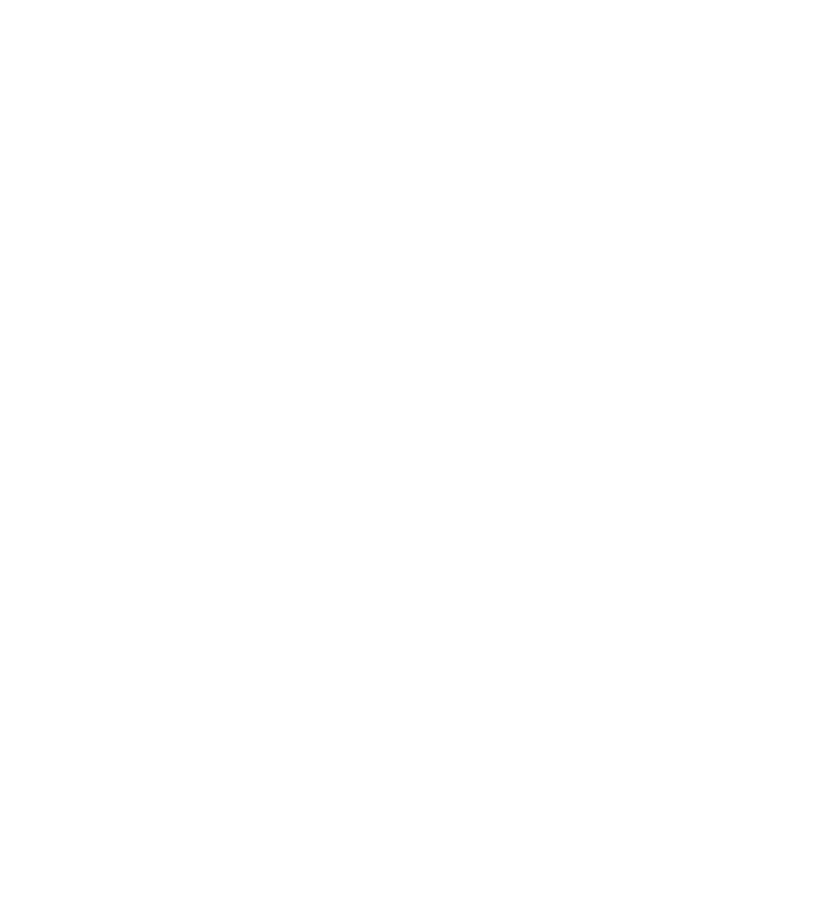
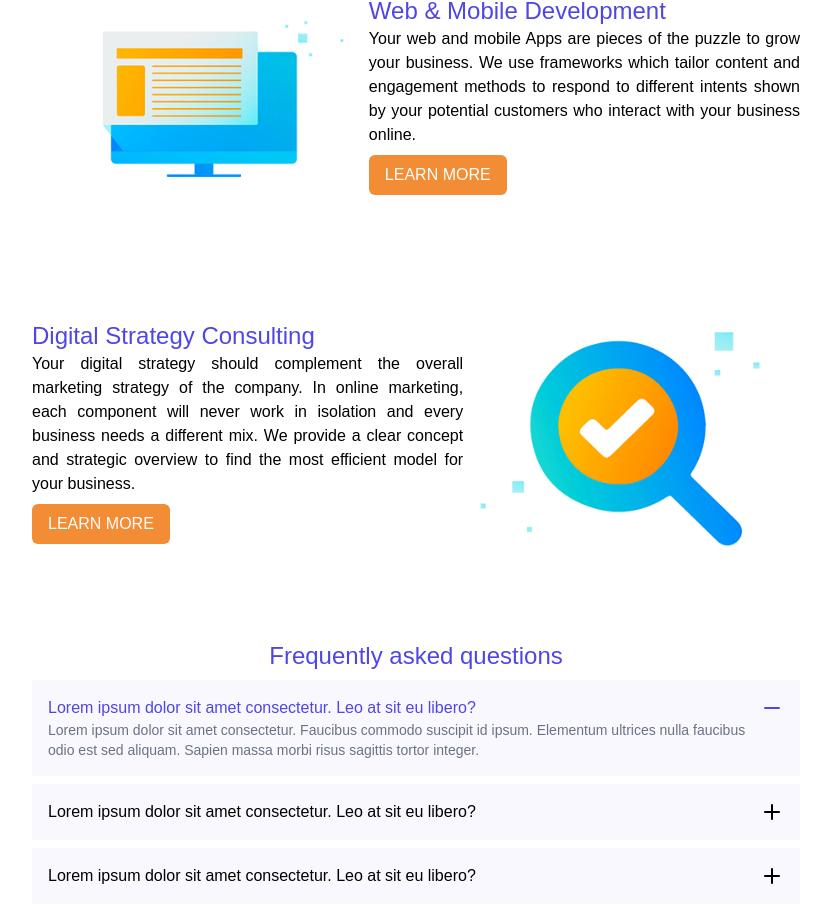
Before and after one commit to buddhima300/AtDigital, a React (Vite) app in the folder task/: page / in a window 1280 px wide. Shown: the part 170-1092 px from the top of the page, without its empty margins (224-1055 px from the left). Before the commit the page ends 800 px from the top, so only its background shows below. Built offline with nearby package versions, Linux system fonts and the light colour scheme.

Commit message:
Add landing page components and structure for improved user experience

```diff
--- a/task/src/components/HeaderSection.jsx
+++ b/task/src/components/HeaderSection.jsx
@@ -1,7 +1,22 @@
 import React from "react";
-
+import bgimg from "../assets/bg_img.jpg";
 function HeaderSection() {
-  return <div></div>;
+  return (
+    <div className="h-[700px] w-auto">
+      <div className="flex">
+        <img src={bgimg} alt="banner img" />
+        <div className="absolute mt-[25%] ml-[10%] w-[630px] bg-gradient-to-r from-[#4DCA79] to-[#1CBDDD] p-[40px]">
+          <h1 className="text-5xl text-white font-semibold">
+            We crush your competitors, goals, and sales records - without the
+            B.S.
+          </h1>
+          <button className="bg-[#F28D35] text-sm py-2 px-4 mt-2 text-white">
+            GET FREE CONSULTATION
+          </button>
+        </div>
+      </div>
+    </div>
+  );
 }
 
 export default HeaderSection;
--- /dev/null
+++ b/task/src/components/Intro2.jsx
@@ -0,0 +1,27 @@
+import React from "react";
+import img1 from "../assets/intro2.png";
+
+function Intro2() {
+  return (
+    <div className="flex items-center justify-center mx-[20%]">
+      <div className="text-justify w-full">
+        <h1 className="text-2xl text-[#4F46E5]">Digital Strategy Consulting</h1>
+        <p>
+          Your digital strategy should complement the overall marketing strategy
+          of the company. In online marketing, each component will never work in
+          isolation and every business needs a different mix. We provide a clear
+          concept and strategic overview to find the most efficient model for
+          your business.
+        </p>
+        <button className="bg-[#F28D35] px-4 py-2 mt-2 text-white rounded-md">
+          LEARN MORE
+        </button>
+      </div>
+      <div className="w-150 h-auto ">
+        <img src={img1} alt="side img" className="w-full h-full " />
+      </div>
+    </div>
+  );
+}
+
+export default Intro2;
--- /dev/null
+++ b/task/src/components/IntroOne.jsx
@@ -0,0 +1,26 @@
+import React from "react";
+import img1 from "../assets/intro1.png";
+
+function IntroOne() {
+  return (
+    <div className="flex items-center justify-center mx-[20%]">
+      <div className="w-150 h-auto ">
+        <img src={img1} alt="side img" className="w-full h-full " />
+      </div>
+      <div className="text-justify w-full">
+        <h1 className="text-2xl text-[#4F46E5]">Web & Mobile Development</h1>
+        <p>
+          Your web and mobile Apps are pieces of the puzzle to grow your
+          business. We use frameworks which tailor content and engagement
+          methods to respond to different intents shown by your potential
+          customers who interact with your business online.
+        </p>
+        <button className="bg-[#F28D35] px-4 py-2 mt-2 text-white rounded-md">
+          LEARN MORE
+        </button>
+      </div>
+    </div>
+  );
+}
+
+export default IntroOne;
--- /dev/null
+++ b/task/src/components/Questions.jsx
@@ -0,0 +1,42 @@
+import { Minus, Plus } from "lucide-react";
+import React from "react";
+
+function Questions() {
+  return (
+    <div className="flex flex-col justify-center mx-[20%] my-10 w-auto">
+      <div className="text-center mb-2">
+        <h1 className="text-[#4F46E5] text-2xl">Frequently asked questions</h1>
+      </div>
+      {/* first question */}
+      <div className="bg-[#FAF8FF] p-4 mb-2">
+        <div className="flex justify-between">
+          <h2 className="text-[#4F46E5]">
+            Lorem ipsum dolor sit amet consectetur. Leo at sit eu libero?
+          </h2>
+          <Minus color="#4F46E5" />
+        </div>
+        <p className="text-gray-500 text-sm pr-8">
+          Lorem ipsum dolor sit amet consectetur. Faucibus commodo suscipit id
+          ipsum. Elementum ultrices nulla faucibus odio est sed aliquam. Sapien
+          massa morbi risus sagittis tortor integer.
+        </p>
+      </div>
+      {/* second question */}
+      <div className="bg-[#FAF8FF] p-4 mb-2">
+        <div className="flex justify-between">
+          <h2>Lorem ipsum dolor sit amet consectetur. Leo at sit eu libero?</h2>
+          <Plus />
+        </div>
+      </div>
+      {/* Third question */}
+      <div className="bg-[#FAF8FF] p-4">
+        <div className="flex justify-between">
+          <h2>Lorem ipsum dolor sit amet consectetur. Leo at sit eu libero?</h2>
+          <Plus />
+        </div>
+      </div>
+    </div>
+  );
+}
+
+export default Questions;
--- a/task/src/pages/LandingPage.jsx
+++ b/task/src/pages/LandingPage.jsx
@@ -1,10 +1,18 @@
 import React from "react";
 import Navbar from "../components/Navbar";
+import HeaderSection from "../components/HeaderSection";
+import IntroOne from "../components/IntroOne";
+import Intro2 from "../components/Intro2";
+import Questions from "../components/Questions";
 
 function LandingPage() {
   return (
     <div>
       <Navbar />
+      {/* <HeaderSection /> */}
+      <IntroOne />
+      <Intro2 />
+      <Questions />
     </div>
   );
 }
```
Also changed, not shown: task/src/assets/intro1.png (added), task/src/assets/intro2.png (added).
